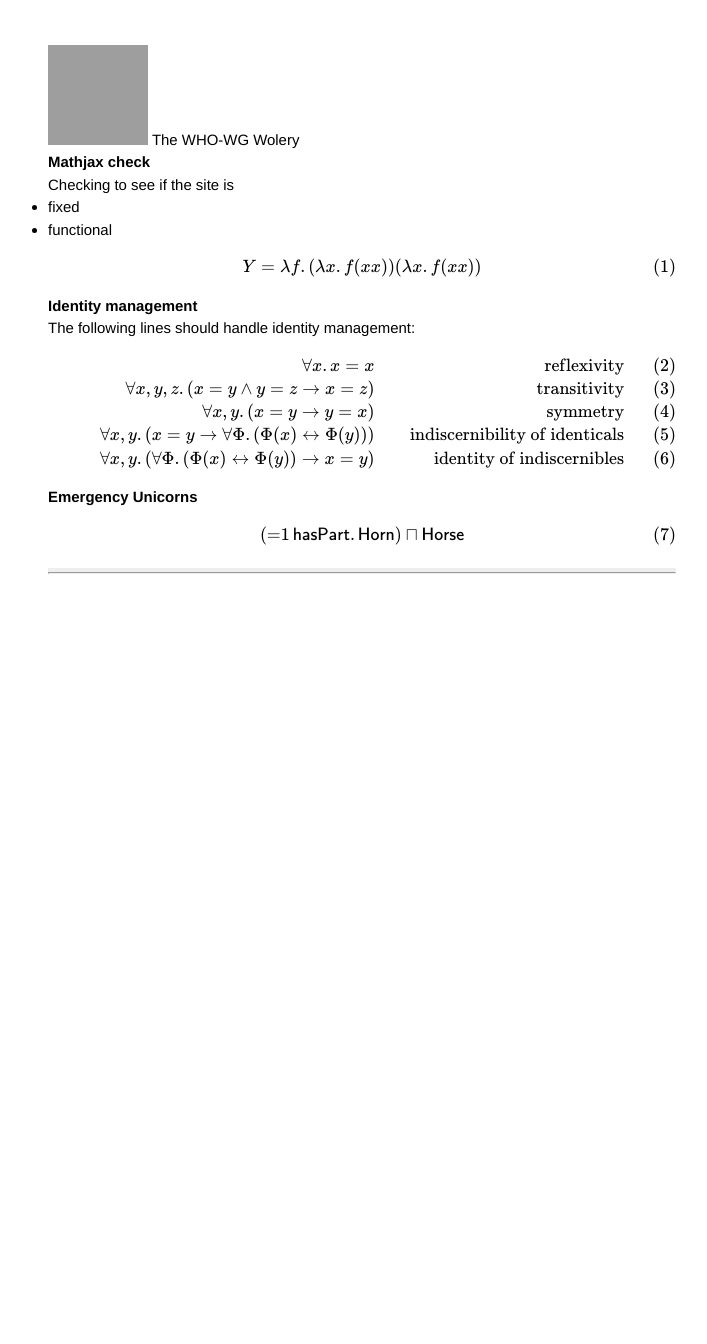
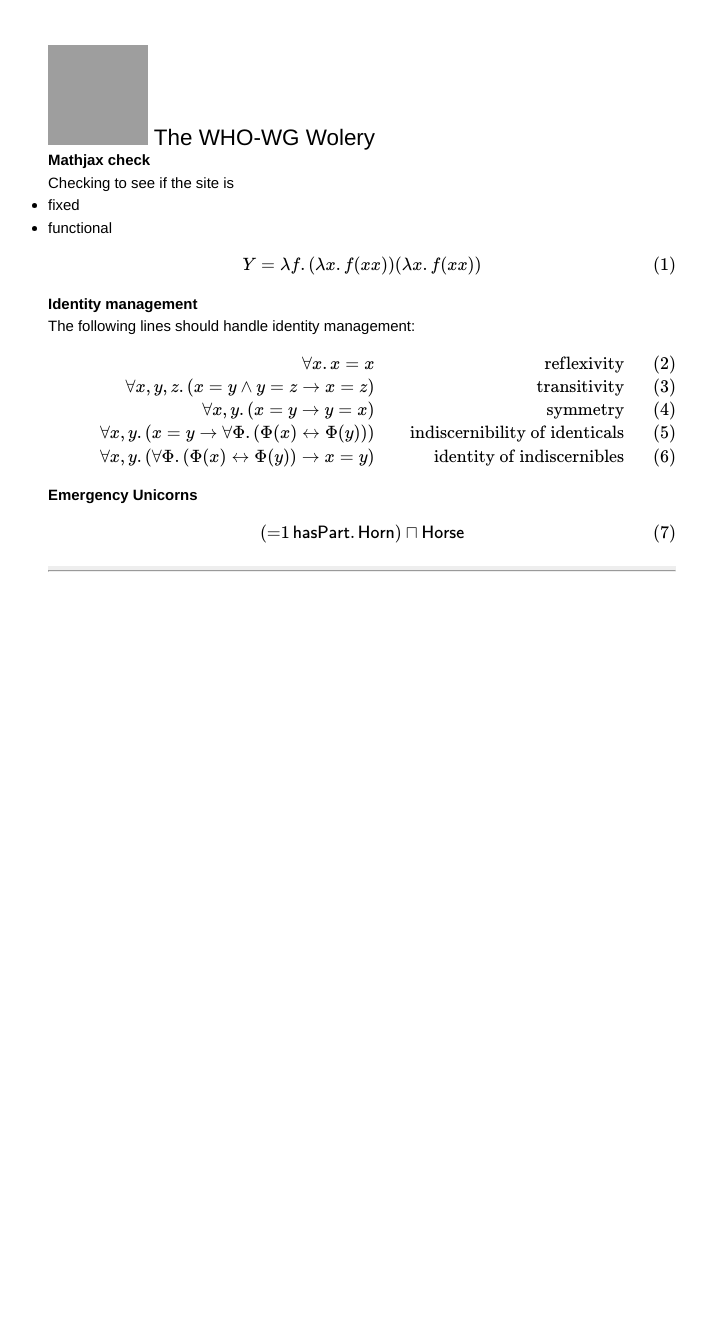
Before and after one commit to WHO-WG/WHO-WG.github.io, a Jekyll site: the page built from index.html, in a window 1280 px wide. Shown: the whole page, without its empty margins (278-985 px from the left). Built offline with Jekyll 4.4.1, drawn with Linux system fonts in a browser that asks for light colours; Markdown is read by kramdown in place of the engine named in the settings; formulas are drawn with MathJax 3; grey boxes are pictures that could not be loaded.

Commit message:
header change

```diff
--- a/css/main.css
+++ b/css/main.css
@@ -67,11 +67,13 @@ a:visited { color: #a0a; }
   font-weight: bold;
   text-decoration: none;
 }
-
+.header {
+  vertical-align: middle;
+  font-size: 150%;
+}
 .title {
   display: inline-block;
   margin-bottom: 2em;
-  vertical-align: middle
 }
 
 .title a {
```
